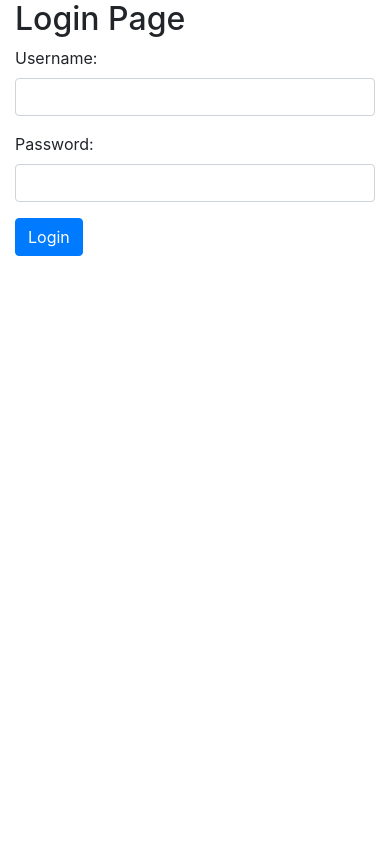
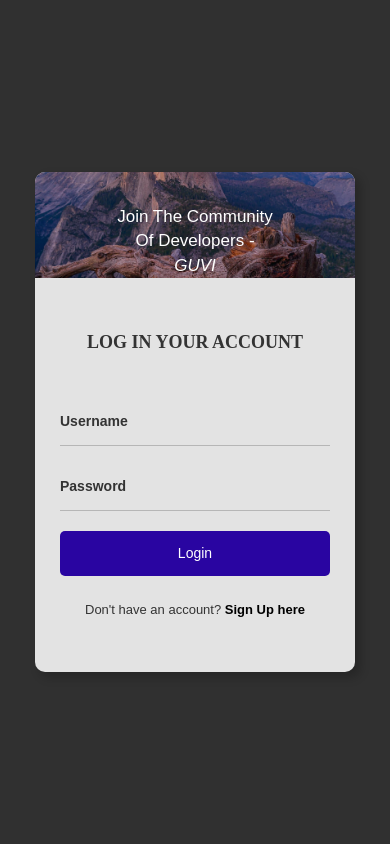
Before and after one commit to Saran408/pagedevelopment, a PHP site: page /login.html in a window 390 px wide. Run offline with PHP 8.4, Linux system fonts and the light colour scheme; a stand-in replaces the project's code that opens the database connection.

Commit message:
login and sign up updated

```diff
--- a/css/login.css
+++ b/css/login.css
@@ -1,43 +1,154 @@
-/* center login form */
-.login-form {
-    margin: 0 auto;
-    width: 350px;
-  }
+  @import url('https://fonts.googleapis.com/css2?family=Nunito:wght@400;600;800&display=swap');
 
-  /* form input fields */
-  .form-input {
-    padding: 10px;
+*{
+    font-family: 'Poppins', sans-serif;
+}
+.wrapper{
+    background: #000000cf;
+    padding: 0 20px 0 20px;
+}
+.main{
+    display: flex;
+    justify-content: center;
+    align-items: center;
+    min-height: 100vh;
+}
+.row{
+    width: 900px;
+    height: 500px;
+    border-radius: 10px;
+    background: rgba(255, 255, 255, 0.862);
+    box-shadow: 5px 5px 10px 1px rgba(0,0,0,0.2);
+}
+.side-image{
+    background-image: url('..//images/img.jpg');
+    background-position: center;
+    background-size: cover;
+    background-repeat: no-repeat;
+    position: relative;
+    border-radius: 10px 0 0 10px;
+}
+img{
+    width: 35px;
+    position: absolute;
+    top: 30px;
+    left: 30px;
+}
+.text{
+    position: absolute;
+    top: 50%;
+    left: 50%;
+    transform: translate(-50%, -50%);
+}
+.text p{
+    color: #ffffff;
+    font-size: 25px;
+    font-style: initial;
+}
+i{
+    font-weight: 400;
+    font-size: 25px;
+}
+.right{
+    display: flex;
+    justify-content: center;
+    align-items: center;
+    position: relative;
+}
+.input-box{
+    width: 330px;
+    box-sizing: border-box;
+}
+.input-box header{
+    font-weight: 900;
+    font-size: large;
+    font-family: 'Times New Roman', Times, serif;
+    text-align: center;
+    margin-bottom: 45px;
+}
+.input-field{
+    display: flex;
+    flex-direction: column;
+    position: relative;
+    padding: 0 10px 0 10px;
+}
+.input{
+    height: 45px;
+    width: 100%;
+    background: transparent;
+    border: none;
+    border-bottom: 1px solid rgba(0,0,0,0.2);
+    outline: none;
     margin-bottom: 20px;
-    width: 100%;
+    color: #40414a;
+}
+.input-box .input-field label{
+    position: absolute;
+    top: 10px;
+    left: 10px;
+    pointer-events: none;
+    transition: .5s;
+}
+.input-field .input:focus ~ label{
+    top: -10px;
+    font-size: 13px;
+}
+.input-field .input:valid ~ label{
+    top: -10px;
+    font-size: 13px;
+    color: #5d5076;
+}
+.input-field .input:focus, .input-field .input:valid{
+    border-bottom: 1px solid #743ae1;
+}
+.submit{
+    border: none;
+    outline: none;
+    height: 45px;
+    background: #2905a1;
+    color: #fff;
     border-radius: 5px;
-    border: 1px solid #ccc;
-  }
-
-  /* form submit button */
-  .form-submit {
-    background-color: #4CAF50;
-    color: white;
-    padding: 12px 20px;
-    border: none;
-    border-radius: 5px;
-    cursor: pointer;
-    width: 100%;
-  }
-
-  .form-submit:hover {
-    background-color: #3e8e41;
-  }
-
-  /* error message */
-  .error-message {
-    color: red;
-    font-size: 14px;
-    margin-top: 10px;
-  }
-
-  /* success message */
-  .success-message {
-    color: green;
-    font-size: 14px;
-    margin-top: 10px;
-  }
+    transition: .4s;
+}
+.submit:hover{
+    background: rgba(37, 95, 156,0.9);
+    color: #fff;
+}
+.signin{
+    text-align: center;
+    font-size: small;
+    margin-top: 25px;
+}
+span a{
+    text-decoration: none;
+    font-weight: 700;
+    color: #000;
+    transition: .5s;
+}
+span a:hover{
+    text-decoration: underline;
+    color: #000;
+}
+@media only screen and (max-width: 768px){
+    .side-image{
+        border-radius: 10px 10px 0 0;
+    }
+    img{
+        width: 35px;
+        position: absolute;
+        top: 20px;
+        left: 47%;
+    }
+    .text{
+        position: absolute;
+        top: 70%;
+        text-align: center;
+    }
+    .text p,i{
+        font-size: 17px;
+    }
+    .row{
+        max-width: 420px;
+        width: 100%;
+    }
+}
--- a/js/login.js
+++ b/js/login.js
@@ -1,5 +1,5 @@
 $(document).ready(function() {
-    alert('welcome');
+
     // listen for form submission
     $('#login-form').submit(function(event) {
       event.preventDefault(); // prevent default form submission
--- a/js/profile.js
+++ b/js/profile.js
@@ -1,4 +1,5 @@
 $(document).ready(function() {
+
 	// get the current user's username from local storage
 	var username = localStorage.getItem('username');
 
--- a/js/register.js
+++ b/js/register.js
@@ -1,5 +1,5 @@
  $(document).ready(function() {
-    alert('Welcome');
+
     // handle form submission
     $('#signup-form').submit(function(e) {
       e.preventDefault(); // prevent default form submission
--- a/login.html
+++ b/login.html
@@ -4,27 +4,50 @@
   <title>Login Page</title>
   <meta charset="UTF-8">
   <meta name="viewport" content="width=device-width, initial-scale=1">
+  <link rel="stylesheet" href="./css/login.css">
   <link rel="stylesheet" href="https://maxcdn.bootstrapcdn.com/bootstrap/4.5.2/css/bootstrap.min.css">
-  <script src="https://ajax.googleapis.com/ajax/libs/jquery/3.6.0/jquery.min.js"></script>
-  <script src="https://maxcdn.bootstrapcdn.com/bootstrap/4.5.2/js/bootstrap.min.js"></script>
+  <link rel="stylesheet" href="https://cdn.jsdelivr.net/npm/bootstrap@3.3.7/dist/css/bootstrap.min.css" integrity="sha384-BVYiiSIFeK1dGmJRAkycuHAHRg32OmUcww7on3RYdg4Va+PmSTsz/K68vbdEjh4u" crossorigin="anonymous">
+  <link rel="stylesheet" href="https://cdn.jsdelivr.net/npm/bootstrap@3.3.7/dist/css/bootstrap-theme.min.css" integrity="sha384-rHyoN1iRsVXV4nD0JutlnGaslCJuC7uwjduW9SVrLvRYooPp2bWYgmgJQIXwl/Sp" crossorigin="anonymous">
+
 </head>
 <body>
-<div class="container">
-  <h2>Login Page</h2>
-  <form id="login-form">
-    <div class="form-group">
-      <label for="username">Username:</label>
-      <input type="text" class="form-control" id="username" name="username">
+<div class="wrapper">
+    <div class="container main">
+        <div class="row">
+            <div class="col-md-6 side-image">
+                <!-------Image-------->
+
+                <div class="text">
+                    <p>Join The Community Of Developers <i>- GUVI</i></p>
+                </div>
+            </div>
+            <div class="col-md-6 right">
+                 <div class="input-box">
+                    <header>LOG IN YOUR ACCOUNT</header>
+                    <div class="input-field">
+                        <input type="text" class="input" id="username" required autocomplete="off">
+                        <label for="username">Username</label>
+                    </div>
+                    <div class="input-field">
+                        <input type="password" class="input" id="password" required>
+                        <label for="password">Password</label>
+                    </div>
+                    <div class="input-field">
+                        <input type="submit" class="submit" value="Login">
+
+                    </div>
+
+                    <div class="signin">
+                        <span>Don't have an account? <a href="register.html">Sign Up here</a></span>
+                    </div>
+                 </div>
+            </div>
+        </div>
     </div>
-    <div class="form-group">
-      <label for="password">Password:</label>
-      <input type="password" class="form-control" id="password" name="password">
-    </div>
-    <button type="submit" class="btn btn-primary">Login</button>
-  </form>
 </div>
-
-<script src="login.js"></script>
+<script src="https://code.jquery.com/jquery-3.6.4.js" integrity="sha256-a9jBBRygX1Bh5lt8GZjXDzyOB+bWve9EiO7tROUtj/E=" crossorigin="anonymous"></script>
+<script src="./js/login.js"></script>
+<script src="https://cdn.jsdelivr.net/npm/bootstrap@3.3.7/dist/js/bootstrap.min.js" integrity="sha384-Tc5IQib027qvyjSMfHjOMaLkfuWVxZxUPnCJA7l2mCWNIpG9mGCD8wGNIcPD7Txa" crossorigin="anonymous"></script>
 
 </body>
 </html>
```
Also changed, not shown: css/register.css (+148 -40 lines), profile.html (+6 -1 lines), register.html (+41 -20 lines), css/profile.css (indentation only), images/img.jpg (added).
